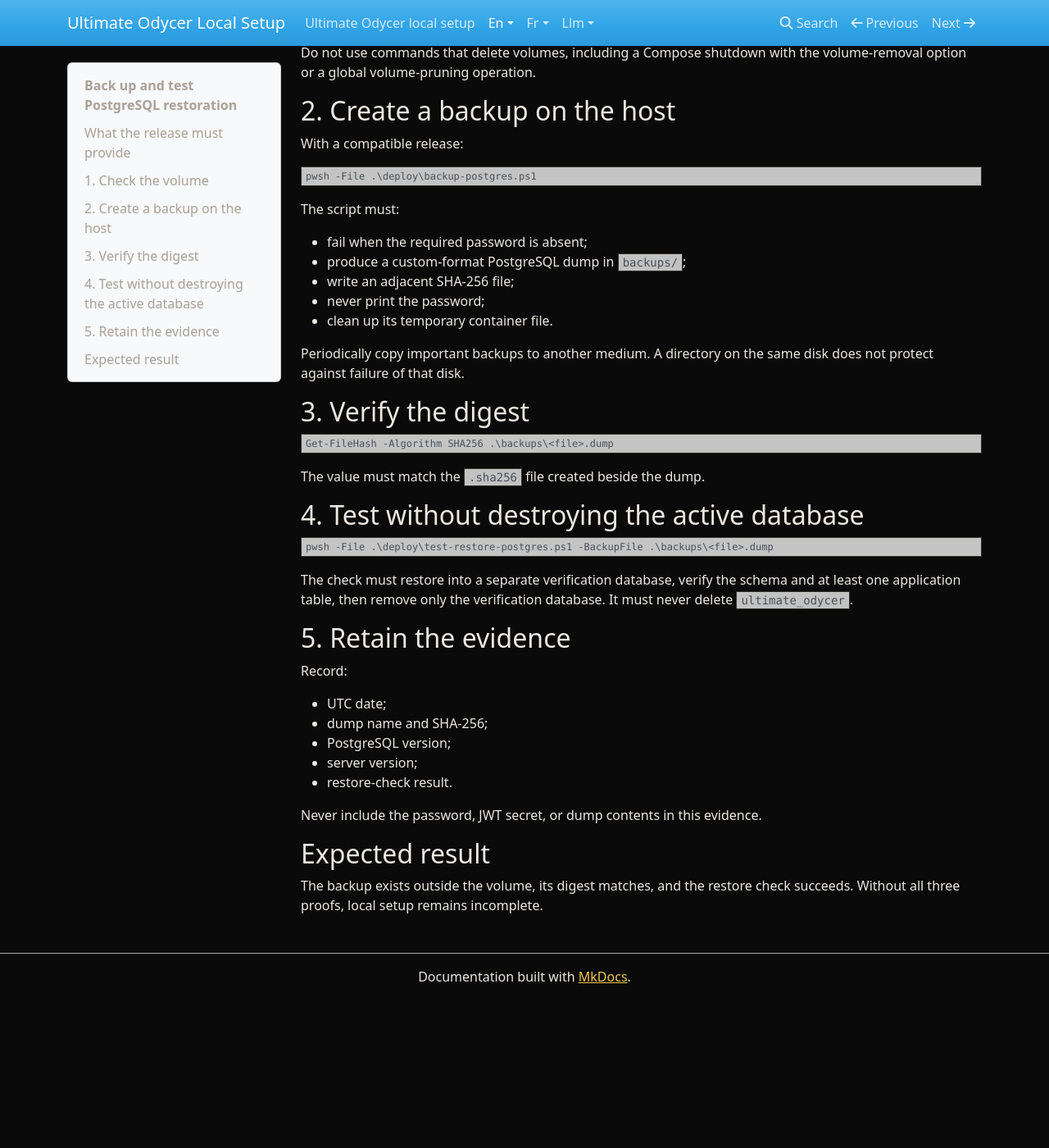
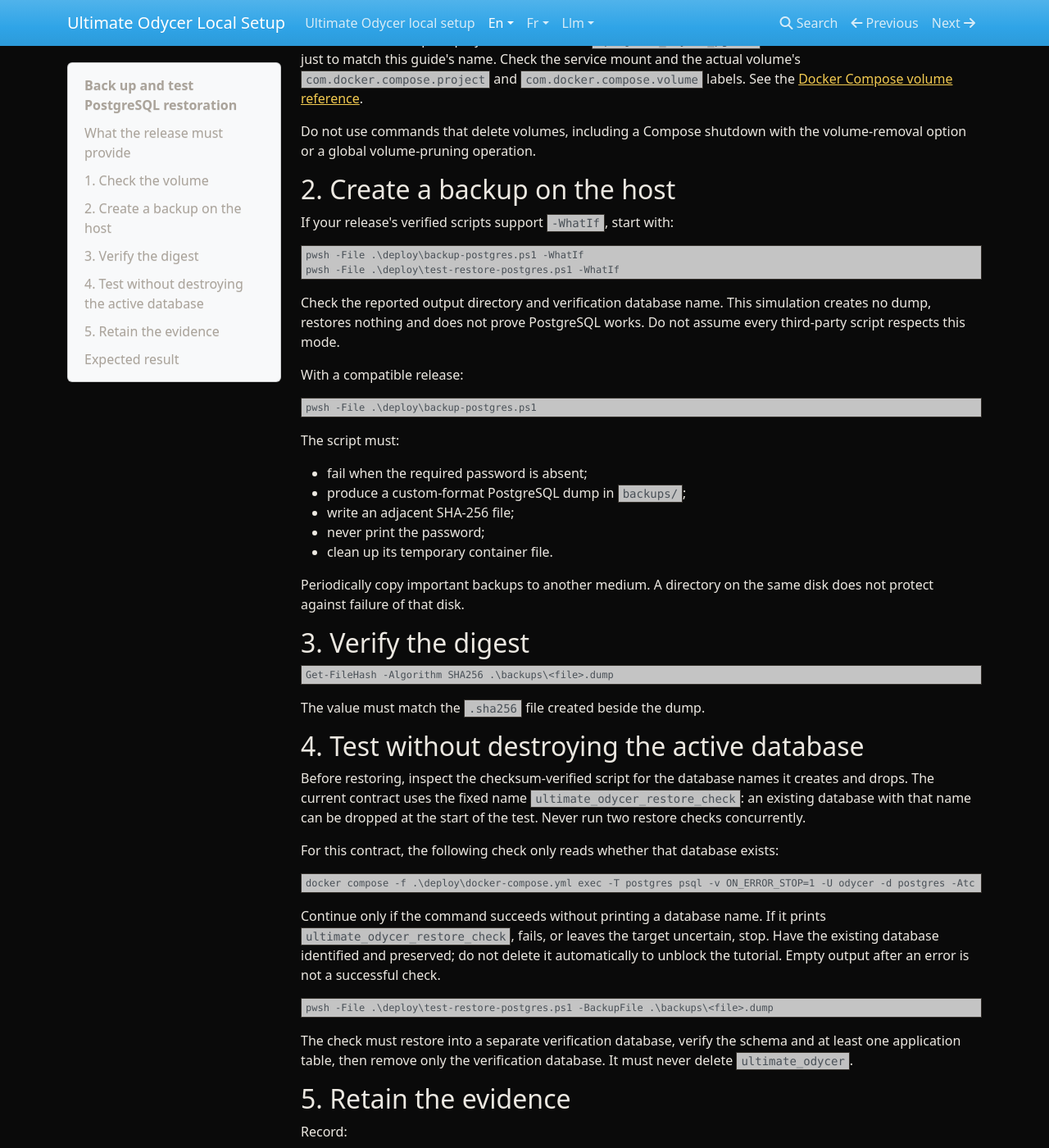
Before and after one commit to zedarvates/ultimate-odycer-docs, an MkDocs documentation site: the page built from docs/en/how-to/backup-and-test-restore-postgresql.md, in a window 1280 px wide and 1400 px high, scrolled down 611 px. Shown: the whole window at 82% size. Built offline with MkDocs 1.6.1, drawn with Linux system fonts in a browser that asks for light colours; before the commit the page ends 1830 px from its top, so only the background shows below that.

Commit message:
docs: clarify volume identity and restore-check preflight

````diff
--- a/docs/en/how-to/backup-and-test-restore-postgresql.md
+++ b/docs/en/how-to/backup-and-test-restore-postgresql.md
@@ -28,12 +28,28 @@
 docker compose -f .\deploy\docker-compose.yml ps
 ```
 
-The expected volume is `odycer_pgdata`, and PostgreSQL must be healthy.
+The logical volume key is `odycer_pgdata`, and PostgreSQL must be healthy.
+Docker may prefix the displayed name with the Compose project name, such as
+`<project>_odycer_pgdata`. Do not create a second volume just to match this
+guide's name. Check the service mount and the actual volume's
+`com.docker.compose.project` and `com.docker.compose.volume` labels.
+See the [Docker Compose volume reference](https://docs.docker.com/reference/compose-file/volumes/).
 
 Do not use commands that delete volumes, including a Compose shutdown with the
 volume-removal option or a global volume-pruning operation.
 
 ## 2. Create a backup on the host
+
+If your release's verified scripts support `-WhatIf`, start with:
+
+```powershell
+pwsh -File .\deploy\backup-postgres.ps1 -WhatIf
+pwsh -File .\deploy\test-restore-postgres.ps1 -WhatIf
+```
+
+Check the reported output directory and verification database name. This
+simulation creates no dump, restores nothing and does not prove PostgreSQL
+works. Do not assume every third-party script respects this mode.
 
 With a compatible release:
 
@@ -62,6 +78,23 @@
 
 ## 4. Test without destroying the active database
 
+Before restoring, inspect the checksum-verified script for the database names
+it creates and drops. The current contract uses the fixed name
+`ultimate_odycer_restore_check`: an existing database with that name can be
+dropped at the start of the test. Never run two restore checks concurrently.
+
+For this contract, the following check only reads whether that database exists:
+
+```powershell
+docker compose -f .\deploy\docker-compose.yml exec -T postgres psql -v ON_ERROR_STOP=1 -U odycer -d postgres -Atc "SELECT datname FROM pg_database WHERE datname = 'ultimate_odycer_restore_check';"
+```
+
+Continue only if the command succeeds without printing a database name. If it
+prints `ultimate_odycer_restore_check`, fails, or leaves the target uncertain,
+stop. Have the existing database identified and preserved; do not delete it
+automatically to unblock the tutorial. Empty output after an error is not a
+successful check.
+
 ```powershell
 pwsh -File .\deploy\test-restore-postgres.ps1 -BackupFile .\backups\<file>.dump
 ```
````
Also changed, not shown: docs/en/how-to/install-local-server-linux.md (+3 -1 lines), docs/en/how-to/install-local-server-windows.md (+2 -1 lines), docs/fr/how-to/backup-and-test-restore-postgresql.md (+34 -1 lines), docs/fr/how-to/install-local-server-linux.md (+3 -1 lines), docs/fr/how-to/install-local-server-windows.md (+2 -1 lines), 1 other file.
